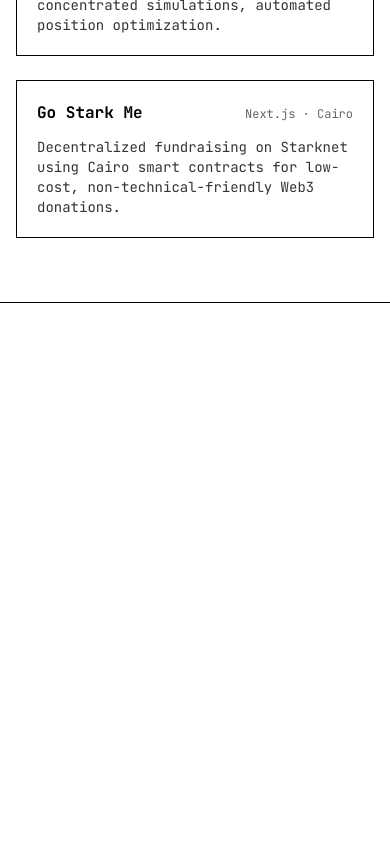
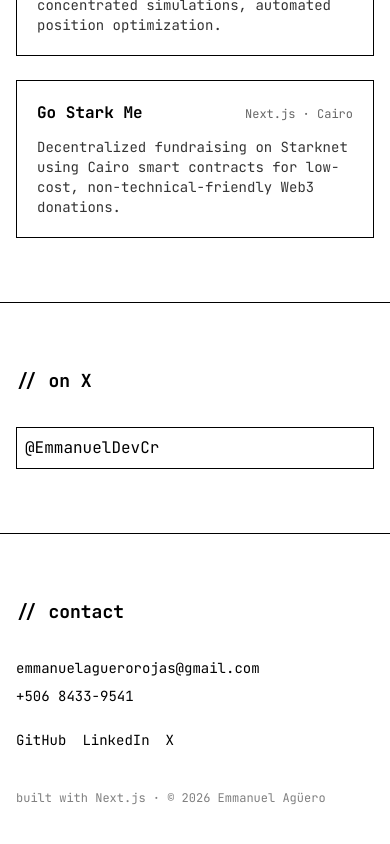
Before and after one commit to EmmanuelAR/portafolio, a Next.js app: page / in a window 390 px wide. Shown: the part 3930-4774 px from the top of the page. Before the commit the page ends 4233 px from the top, so only its background shows below. Built offline with nearby package versions, Linux system fonts and the light colour scheme; no server answers.

Commit message:
feat: add X feed placeholder and contact footer
Adds XFeed (X widgets.js embed with fallback branch) and Footer
(id="contact" with email/phone/social links), wired into Home after
Projects.

```diff
--- /dev/null
+++ b/components/Footer.tsx
@@ -0,0 +1,26 @@
+"use client";
+
+import { useLang } from "@/lib/i18n";
+import { content, LINKS, X_HANDLE } from "@/lib/content";
+
+export default function Footer() {
+  const { lang } = useLang();
+  const c = content[lang];
+  return (
+    <footer id="contact" className="px-4 py-16 sm:px-8">
+      <h2 className="mb-8 text-lg font-bold">{c.contact.heading}</h2>
+      <div className="flex flex-col gap-2 text-sm">
+        <a href={`mailto:${c.contact.email}`} className="hover:underline">
+          {c.contact.email}
+        </a>
+        <span>{c.contact.phone}</span>
+        <div className="mt-4 flex flex-wrap gap-4">
+          <a href={LINKS.github} target="_blank" rel="noopener" className="hover:underline">GitHub</a>
+          <a href={LINKS.linkedin} target="_blank" rel="noopener" className="hover:underline">LinkedIn</a>
+          <a href={X_HANDLE ? `https://x.com/${X_HANDLE}` : "https://x.com"} target="_blank" rel="noopener" className="hover:underline">X</a>
+        </div>
+        <p className="mt-8 text-xs text-black/50">built with Next.js · © 2026 Emmanuel Agüero</p>
+      </div>
+    </footer>
+  );
+}
--- a/components/Home.tsx
+++ b/components/Home.tsx
@@ -12,6 +12,8 @@
 import Projects from "./Projects";
 import Skills from "./Skills";
 import CVModal from "./CVModal";
+import XFeed from "./XFeed";
+import Footer from "./Footer";
 
 export default function Home({
   contributions,
@@ -32,6 +34,8 @@
           <Experience />
           <Skills />
           <Projects />
+          <XFeed />
+          <Footer />
         </main>
       </div>
     </LanguageProvider>
--- /dev/null
+++ b/components/XFeed.tsx
@@ -0,0 +1,48 @@
+"use client";
+
+import { useEffect } from "react";
+import { useLang } from "@/lib/i18n";
+import { content, X_HANDLE } from "@/lib/content";
+
+export default function XFeed() {
+  const { lang } = useLang();
+  const c = content[lang];
+
+  useEffect(() => {
+    if (!X_HANDLE) return;
+    const s = document.createElement("script");
+    s.src = "https://platform.twitter.com/widgets.js";
+    s.async = true;
+    document.body.appendChild(s);
+    return () => {
+      s.remove();
+    };
+  }, []);
+
+  return (
+    <section className="border-b border-black px-4 py-16 sm:px-8">
+      <h2 className="mb-8 text-lg font-bold">{c.xHeading}</h2>
+      {X_HANDLE ? (
+        <div className="max-w-xl border border-black p-2">
+          <a
+            className="twitter-timeline"
+            data-height="500"
+            data-theme="light"
+            href={`https://twitter.com/${X_HANDLE}?ref_src=twsrc%5Etfw`}
+          >
+            @{X_HANDLE}
+          </a>
+        </div>
+      ) : (
+        <a
+          href="https://x.com"
+          target="_blank"
+          rel="noopener"
+          className="inline-block border border-black p-6 hover:bg-black hover:text-white"
+        >
+          {c.xPending} →
+        </a>
+      )}
+    </section>
+  );
+}
```
